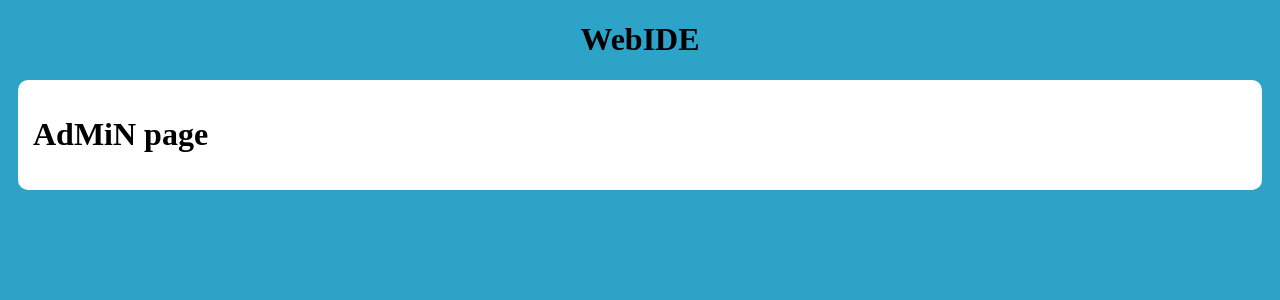
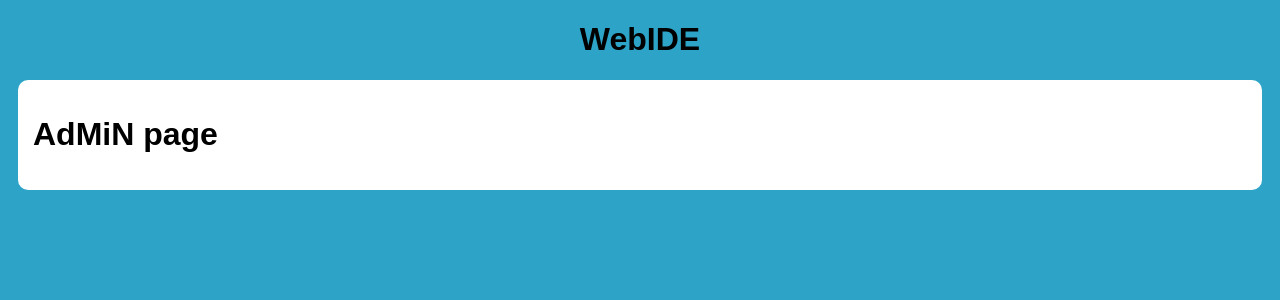
Before and after one commit to ddp34/WebIDEPodgurski2014, a Django app: page /web_ide/admin in a window 1280 px wide. Shown: the top 300 px of the page. Run offline with Django 3.2, Linux system fonts and the light colour scheme.

Commit message:
global font

```diff
--- a/webide/static/web_ide/style.css
+++ b/webide/static/web_ide/style.css
@@ -1,9 +1,12 @@
+html * {
+     font-family: arial;
+}
+
 .toplayer {
 	  background-color: #2CA3C7;
 }
 
 .container {
-	  font: arial, sans-serif;
 	  margin: 10px;
 	  padding: 15px;
 	  background-color: white;
```
